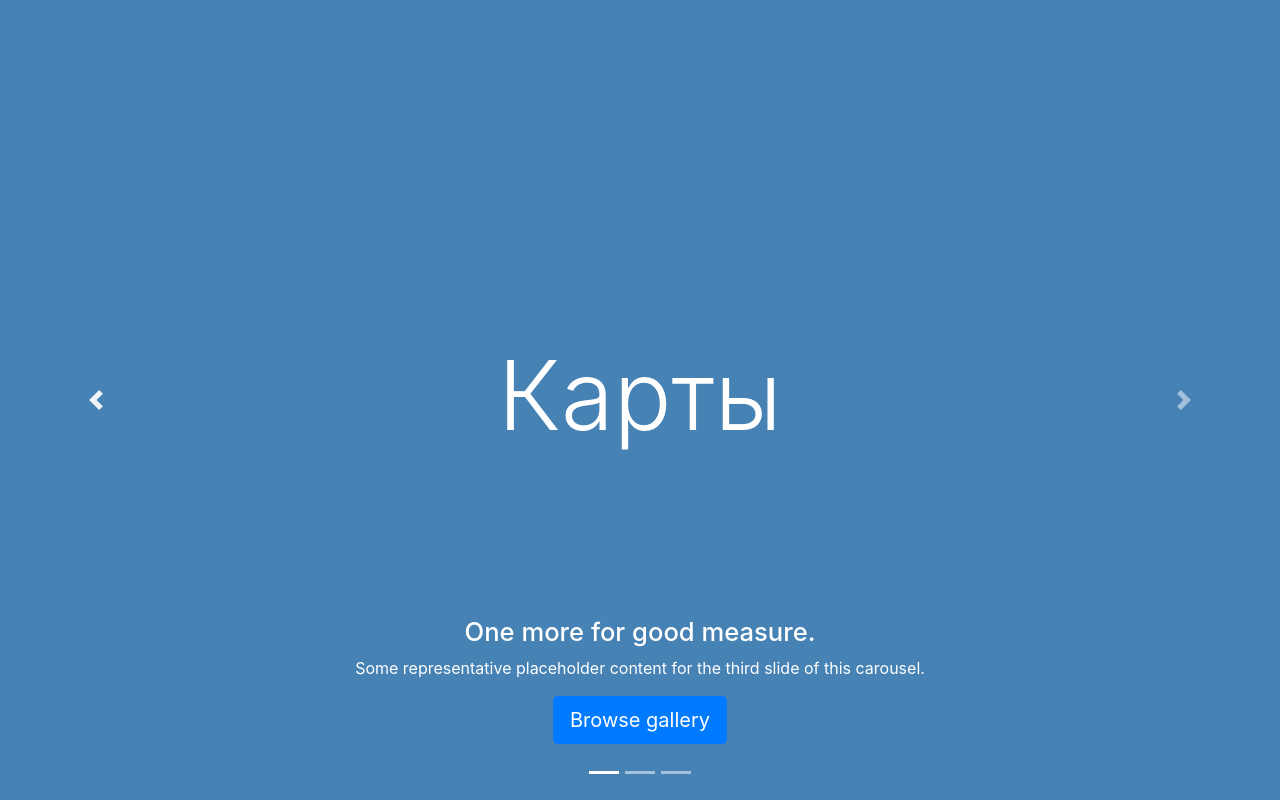
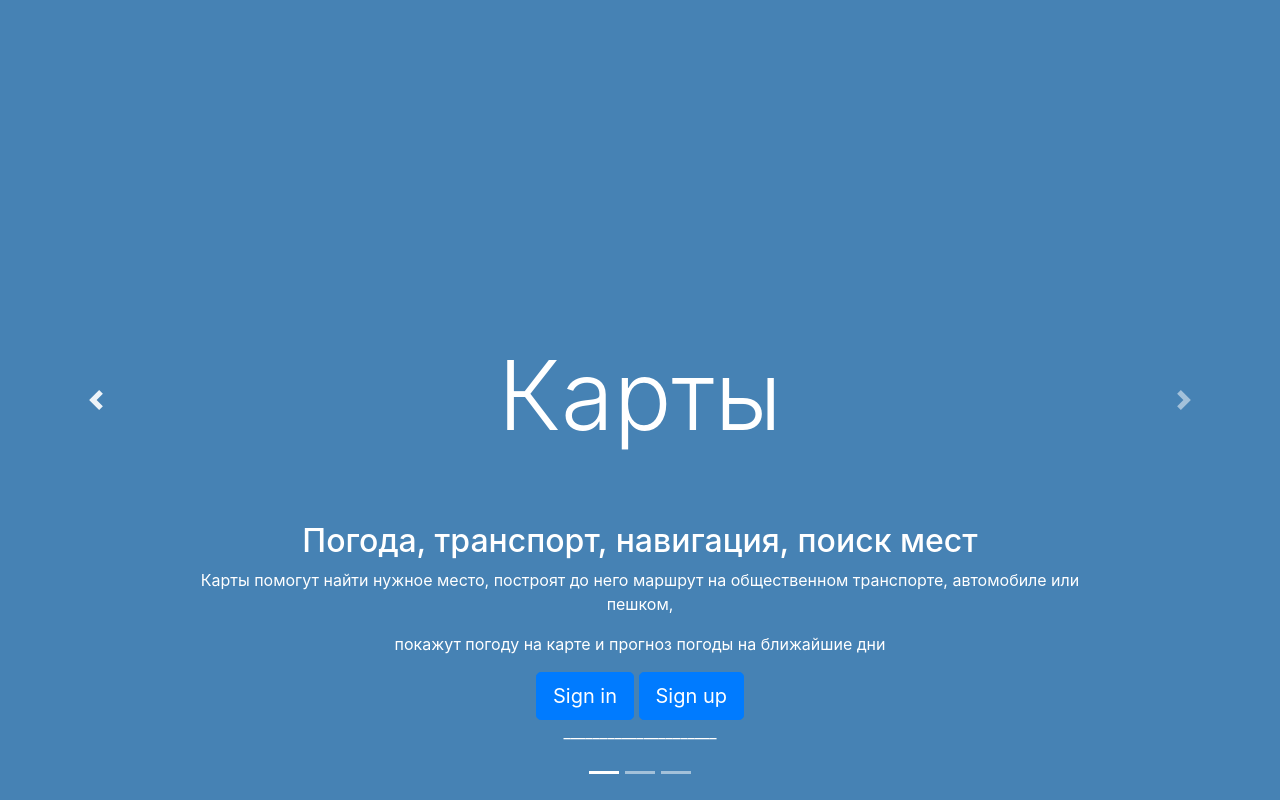
Before and after one commit to vikt-l/maps, a Flask app: template 1/templates/1.html in a window 1280 px wide. Run offline with Flask 3, Linux system fonts and the light colour scheme; the template is opened without the code that fills it, so the values that code supplies are empty; some libraries are stand-ins or nearby versions.

Commit message:
changed 1.html

```diff
--- a/1/templates/1.html
+++ b/1/templates/1.html
@@ -34,6 +34,13 @@
    background: 	#87CEFA;
    }
 
+
+
+
+
+
+
+
     </style>
 </head>
 <body>
@@ -55,9 +62,13 @@
                 </div>
                 <div class="container">
                     <div class="carousel-caption text-end">
-                        <h1>One more for good measure.</h1>
-                        <p>Some representative placeholder content for the third slide of this carousel.</p>
-                        <p><a class="btn btn-lg btn-primary" href="#">Browse gallery</a></p>
+                        <h2>Погода, транспорт, навигация, поиск мест</h2>
+                        <p>Карты помогут найти нужное место, построят до него маршрут на общественном транспорте,
+                            автомобиле или пешком, </p>
+                        <p>покажут погоду на карте и прогноз погоды на ближайшие дни</p>
+                        <a class="btn btn-lg btn-primary" href="#">Sign in</a>
+                        <a class="btn btn-lg btn-primary" href="#">Sign up</a>
+                        <p>_____________________</p>
                     </div>
                 </div>
             </div>
@@ -69,10 +80,13 @@
                 </div>
                 <div class="container">
                     <div class="carousel-caption text-end">
-                        <h1>One more for good measure.</h1>
-                        <p>Some representative placeholder content for the third slide of this carousel.</p>
-                        <p><a class="btn btn-lg btn-primary" href="#">Browse gallery</a></p>
-                        <p>________________</p>
+                        <h2>Погода, транспорт, навигация, поиск мест</h2>
+                        <p>Карты помогут найти нужное место, построят до него маршрут на общественном транспорте,
+                            автомобиле или пешком, </p>
+                        <p>покажут погоду на карте и прогноз погоды на ближайшие дни</p>
+                        <a class="btn btn-lg btn-primary" href="#">Sign in</a>
+                        <a class="btn btn-lg btn-primary" href="#">Sign up</a>
+                        <p>_____________________</p>
                     </div>
                 </div>
             </div>
@@ -83,10 +97,13 @@
                 </div>
                 <div class="container">
                     <div class="carousel-caption text-end">
-                        <h1>One more for good measure.</h1>
-                        <p>Some representative placeholder content for the third slide of this carousel.</p>
-                        <p><a class="btn btn-lg btn-primary" href="#">Browse gallery</a></p>
-                    </div>
+                        <h2>Погода, транспорт, навигация, поиск мест</h2>
+                        <p>Карты помогут найти нужное место, построят до него маршрут на общественном транспорте,
+                            автомобиле или пешком, </p>
+                        <p>покажут погоду на карте и прогноз погоды на ближайшие дни</p>
+                        <a class="btn btn-lg btn-primary" href="#">Sign in</a>
+                        <a class="btn btn-lg btn-primary" href="#">Sign up</a>
+                        <p>_____________________</p>
                     </div>
                 </div>
             </div>
```
Lines whose indentation alone changed are shown as unchanged.
